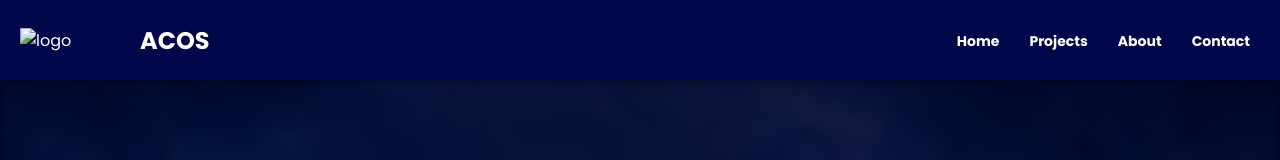
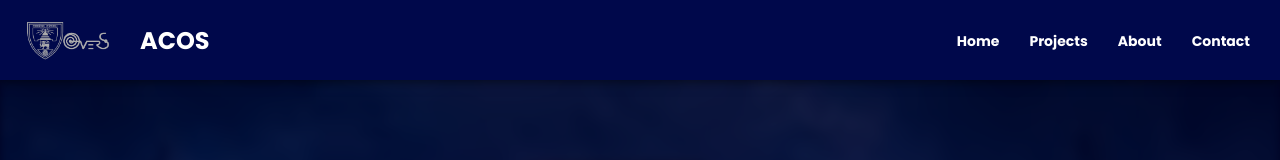
Before and after one commit to senura-47802/ACOVERS, a plain HTML site: page index.html in a window 1280 px wide. Shown: the top 160 px of the page. Drawn offline with Linux system fonts and the light colour scheme.

Commit message:
Update index.html

```diff
--- a/index.html
+++ b/index.html
@@ -15,12 +15,12 @@
       href="https://fonts.googleapis.com/css2?family=Poppins:ital,wght@0,100;0,200;0,300;0,400;0,500;0,600;0,700;0,800;0,900;1,100;1,200;1,300;1,400;1,500;1,600;1,700;1,800;1,900&display=swap"
       rel="stylesheet"
     />
-    <link rel="shortcut icon" href="/logo.png" type="image/x-icon" />
+    <link rel="shortcut icon" href="/logo.jpg" type="image/x-icon" />
   </head>
   <body>
     <nav>
       <div class="navBrand">
-        <img src="/logo.png" alt="logo" class="navLogo" />
+        <img src="/logo.jpg" alt="logo" class="navLogo" />
         <h1 class="navTitle">ACOS</h1>
       </div>
       <ul id="nav">
```
